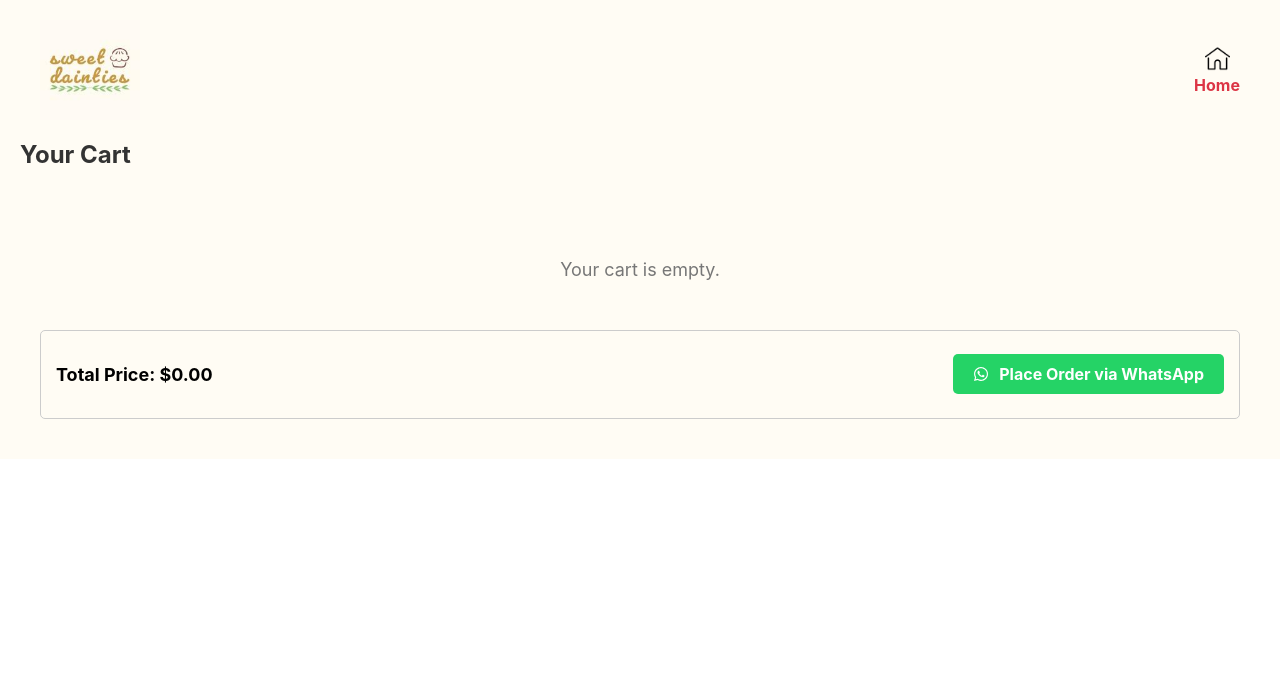
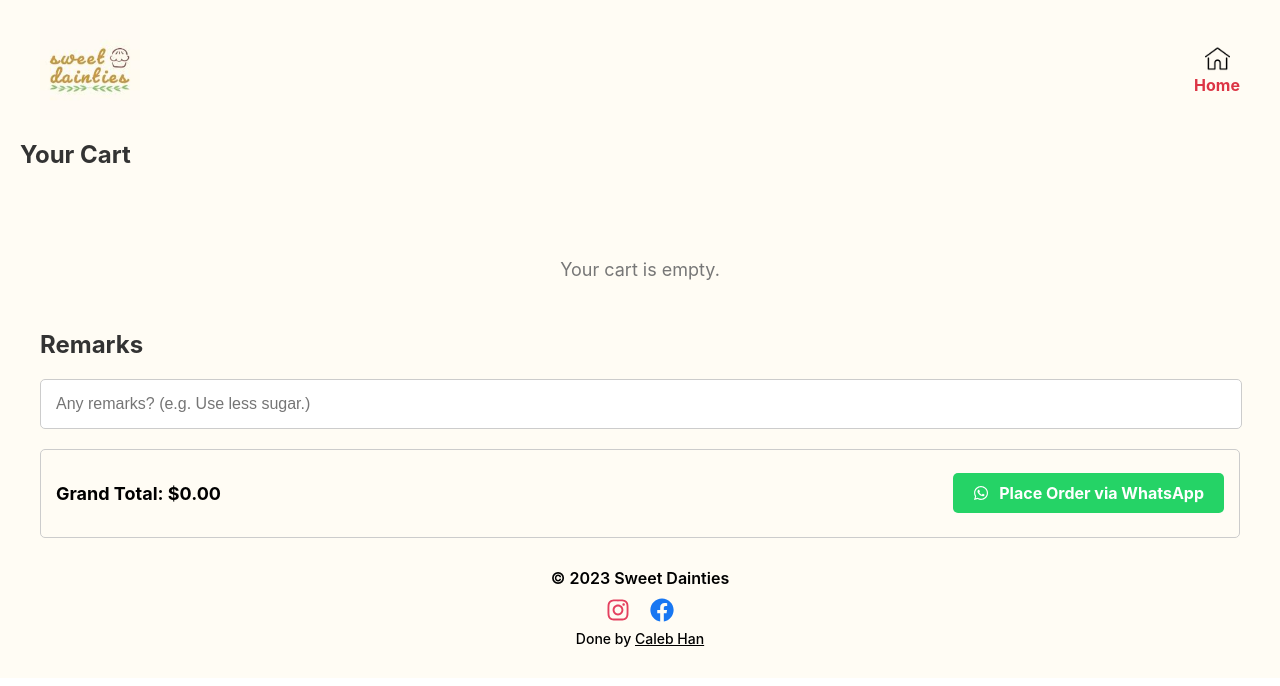
Before and after one commit to kidscoots101/Sweet-Dainties, a React (Create React App) app: page /cart in a window 1280 px wide. Shown: the top 686 px of the page. Built offline with nearby package versions, Linux system fonts and the light colour scheme.

Commit message:
added remarks section

```diff
--- a/src/components/Cart.css
+++ b/src/components/Cart.css
@@ -120,6 +120,27 @@
   .checkout-button:hover {
     background-color: #128c7e;
   }
+  .remarks-container {
+    margin-bottom: 20px;
+  }
+
+  .remarks-label {
+    font-size: 16px;
+    color: #555;
+    margin-bottom: 5px;
+    display: block;
+  }
+
+  .remarks-input {
+    width: calc(100% - 30px); /* Subtract the padding (15px * 2) and border (1px * 2) width */
+    padding: 15px;
+    font-size: 16px;
+    border: 1px solid #ccc;
+    border-radius: 5px;
+    transition: border-color 0.3s;
+    position: relative;
+  }
+
 
 
   .item-quantity {
--- a/src/components/Cart.js
+++ b/src/components/Cart.js
@@ -5,6 +5,8 @@ import logo from '../assets/sweet-dainties-logo.jpeg'
 import home from '../assets/home.png'
 import { FaWhatsapp } from "react-icons/fa";
 import Modal from "react-modal";
+import { FaInstagram, FaFacebook } from 'react-icons/fa';
+
 
 const Cart = () => {
   const [cartItems, setCartItems] = useState([]);
@@ -24,6 +26,12 @@ const Cart = () => {
     navigate('/')
   };
 
+  const [remarks, setRemarks] = useState('');
+
+  const handleInputChange = (event) => {
+    setRemarks(event.target.value);
+  };
+
   const createWhatsAppLink = () => {
     const itemDetails = cartItems.map(
       (item, index) =>
@@ -32,7 +40,7 @@ const Cart = () => {
 
     const formattedItemDetails = itemDetails.join("\n");
 
-    const message = `Hi Sweet Dainties,\nI would like to order the following.\nI have ${cartItems.length} item(s) in my cart:\n${formattedItemDetails}`;
+    const message = `Hi Sweet Dainties,\nI would like to order the following.\nI have *${cartItems.length}* item(s) in my cart:\n${formattedItemDetails}\nRemarks:\n*${remarks}*`;
 
     const totalPriceMessage = `\nTotal Price: $${calculateTotalPrice()}`;
 
@@ -51,7 +59,12 @@ const Cart = () => {
     setIsModalOpen(false);
     navigate('/')
   };
-
+  const iconStyle = {
+    fontSize: '24px',
+    margin: '0 10px',
+    color: '#333',
+    transition: 'color 0.3s ease-in-out',
+};
   return (
     <div className="cart-container">
         <header className="header">
@@ -86,14 +99,18 @@ const Cart = () => {
                 </div>
               </div>
             ))}
-            {/* <p className="total-price">Subtotal: ${calculateTotalPrice()}</p> */}
           </div>
         )}
+    <div class="remarks-container">
+    <h2 className="cart-title">Remarks</h2>
+
+      <input type="text" id="remarks" name="remarks" class="remarks-input" placeholder="Any remarks? (e.g. Use less sugar.)"  value={remarks}
+        onChange={handleInputChange} />
+    </div>
        <div className="checkout">
-  <p className="checkout-total">Total Price: ${calculateTotalPrice()}</p>
+  <p className="checkout-total">Grand Total: ${calculateTotalPrice()}</p>
   {cartItems.length === 0 ? (
     <div>
-
      <a
      href="#"
      onClick={openModal}
@@ -125,9 +142,24 @@ const Cart = () => {
     <FaWhatsapp style={{marginRight: 10, alignSelf: 'center'}}/>
     Place Order via WhatsApp
   </a>
+
   )}
 </div>
       </div>
+      <footer className="footer" style={{ textAlign: 'center', fontWeight :'600' }}>
+    &copy; 2023 Sweet Dainties <br />
+         <div style={{ marginTop: '10px' }}>
+                <a href="https://www.instagram.com/sweet.dainties/" style={{ ...iconStyle, color: '#e4405f' }}>
+                    <FaInstagram />
+                </a>
+                <a href="https://www.facebook.com" style={{ ...iconStyle, color: '#1877f2' }}>
+                    <FaFacebook />
+                </a>
+            </div>
+            <text style={{fontSize: 14, fontWeight: '500'}}>Done by </text>
+          <a style={{fontSize: 14, fontWeight: '500', color: 'black'}} href="https://www.linkedin.com/in/caleb-han-792349235/">Caleb Han</a>
+</footer>
+
     </div>
   );
 };
```
